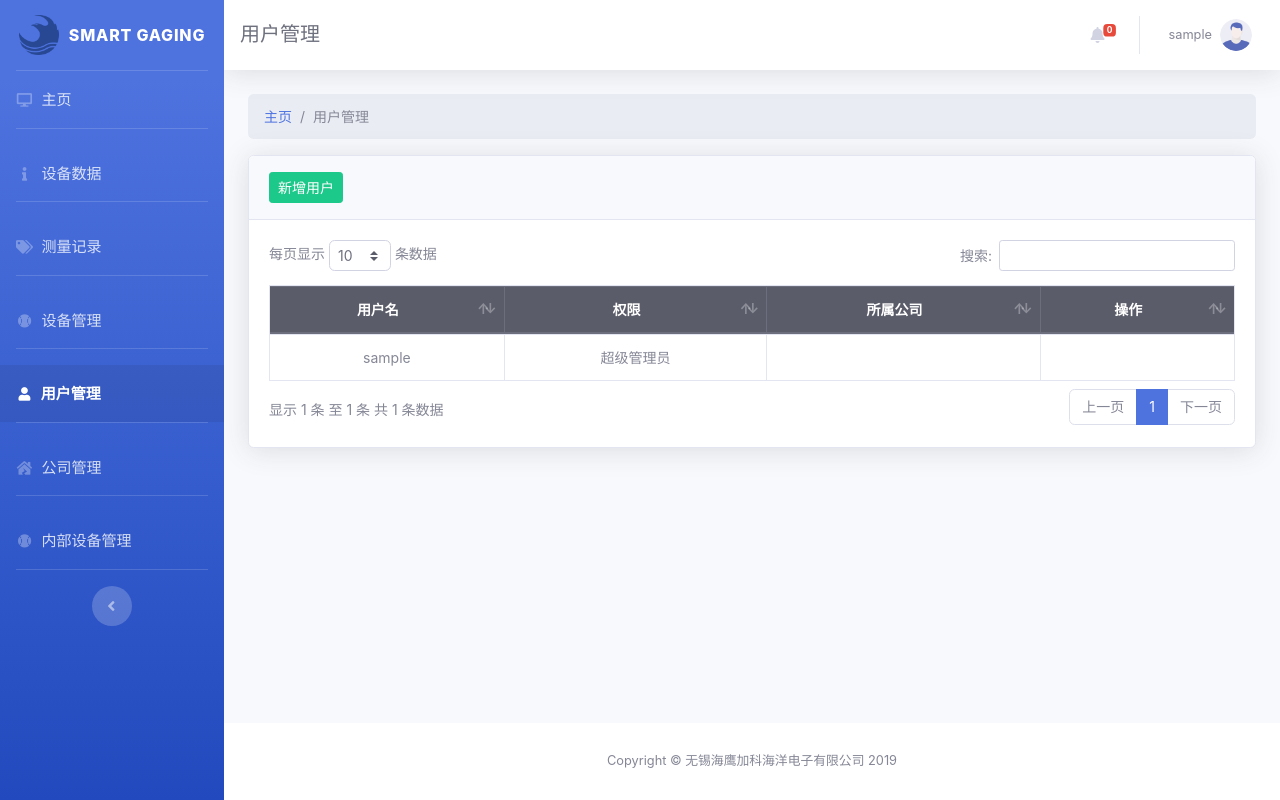
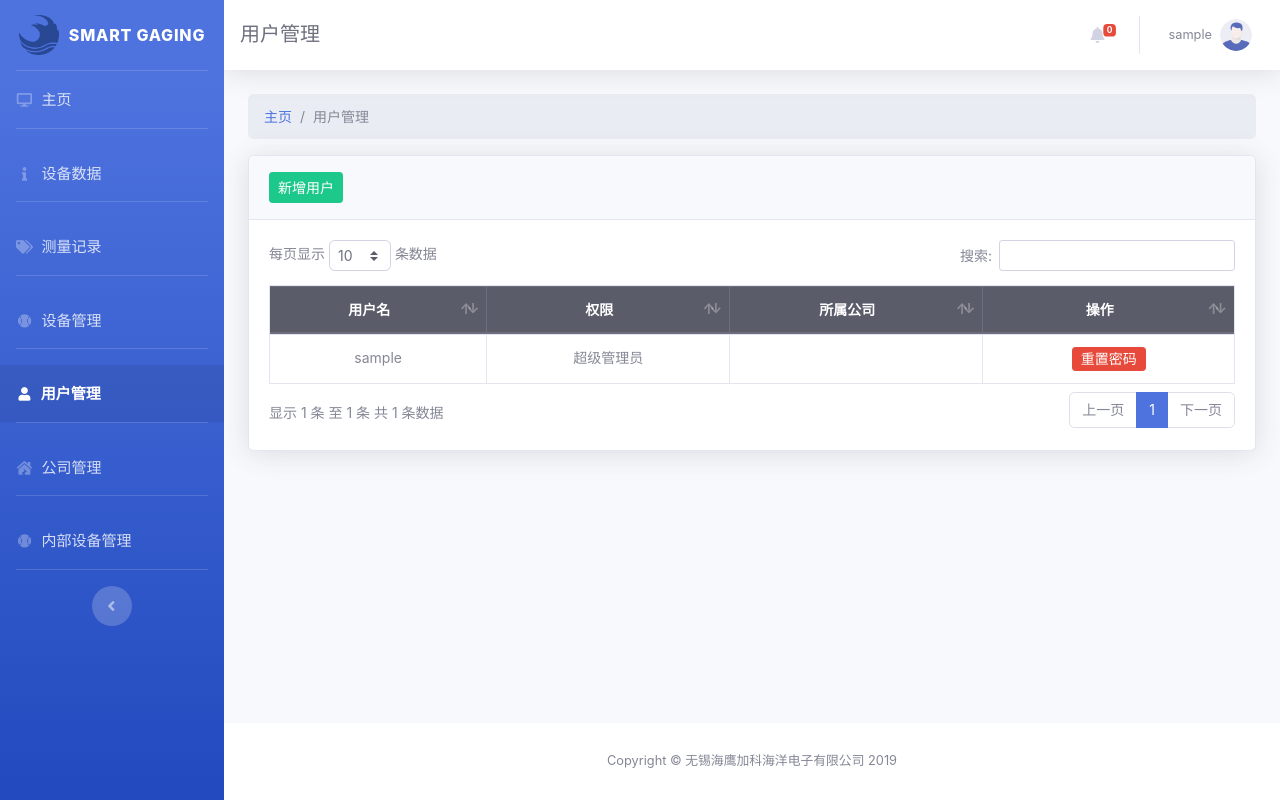
Before and after one commit to yanshigou/river_ball, a Django app: page /users/allUsers/ in a window 1280 px wide. Run offline with Django 3.2, Linux system fonts and the light colour scheme; the visitor is signed in with stand-in values (Sample User, id 1); data comes from the database, SQL or seed files in the repository; some libraries are stand-ins or nearby versions.

Commit message:
修复用户管理权限

```diff
--- a/templates/all_users.html
+++ b/templates/all_users.html
@@ -70,20 +70,49 @@
                             <td>{{ user.company.company_name }}</td>
                             {% endif %}
                             <td>
-                                {% if  request.user.username != user.username and request.user.permission != user.permission %}
-                                {% if request.user.permission == "superadmin" or request.user.permission == "admin" %}
+                                {% if request.user.permission == "admin" and user.permission != "superadmin" %}
                                     <a href="{% url 'change_permission' user.id %}" style="text-decoration:none">
                                         <button type="button" class="btn btn-warning btn-sm"
                                             style="line-height: 1">修改</button>
                                     </a>
-                                {% endif %}
                                         <button type="button" class="btn btn-danger btn-sm"
                                         onclick="return deluser({{ user.id }})" style="line-height: 1">删除
                                     </button>
                                         <button type="button" class="btn btn-danger btn-sm" style="line-height: 1"
                                         onclick="return resetuser({{ user.id }}, '{{ user.username }}')">重置密码
                                     </button>
+                                {% elif request.user.permission == "superadmin" and user.permission != "superadmin" %}
+                                    <a href="{% url 'change_permission' user.id %}" style="text-decoration:none">
+                                        <button type="button" class="btn btn-warning btn-sm"
+                                            style="line-height: 1">修改</button>
+                                    </a>
+                                        <button type="button" class="btn btn-danger btn-sm"
+                                        onclick="return deluser({{ user.id }})" style="line-height: 1">删除
+                                    </button>
+                                        <button type="button" class="btn btn-danger btn-sm" style="line-height: 1"
+                                        onclick="return resetuser({{ user.id }}, '{{ user.username }}')">重置密码
+                                    </button>
+                                {% elif request.user.permission == "superadmin" and user.permission == "superadmin" and request.user.username == "superadmin" and user.username == "superadmin" %}
+                                    <button type="button" class="btn btn-danger btn-sm" style="line-height: 1"
+                                        onclick="return resetuser({{ user.id }}, '{{ user.username }}')">重置密码
+                                    </button>
+                                {% elif request.user.permission == "superadmin" and user.permission == "superadmin" and user.username != "superadmin" and request.user.username != user.username %}
+                                     <a href="{% url 'change_permission' user.id %}" style="text-decoration:none">
+                                        <button type="button" class="btn btn-warning btn-sm"
+                                            style="line-height: 1">修改</button>
+                                    </a>
+                                        <button type="button" class="btn btn-danger btn-sm"
+                                        onclick="return deluser({{ user.id }})" style="line-height: 1">删除
+                                    </button>
+                                        <button type="button" class="btn btn-danger btn-sm" style="line-height: 1"
+                                        onclick="return resetuser({{ user.id }}, '{{ user.username }}')">重置密码
+                                    </button>
+                                {% elif request.user.permission == "superadmin" and user.permission == "superadmin" and request.user.username != "superadmin" and user.username != "superadmin" %}
+                                    <button type="button" class="btn btn-danger btn-sm" style="line-height: 1"
+                                        onclick="return resetuser({{ user.id }}, '{{ user.username }}')">重置密码
+                                    </button>
                                 {% endif %}
+
                             </td>
                         </tr>
                         {% endfor %}
```
Lines whose indentation alone changed are shown as unchanged.
